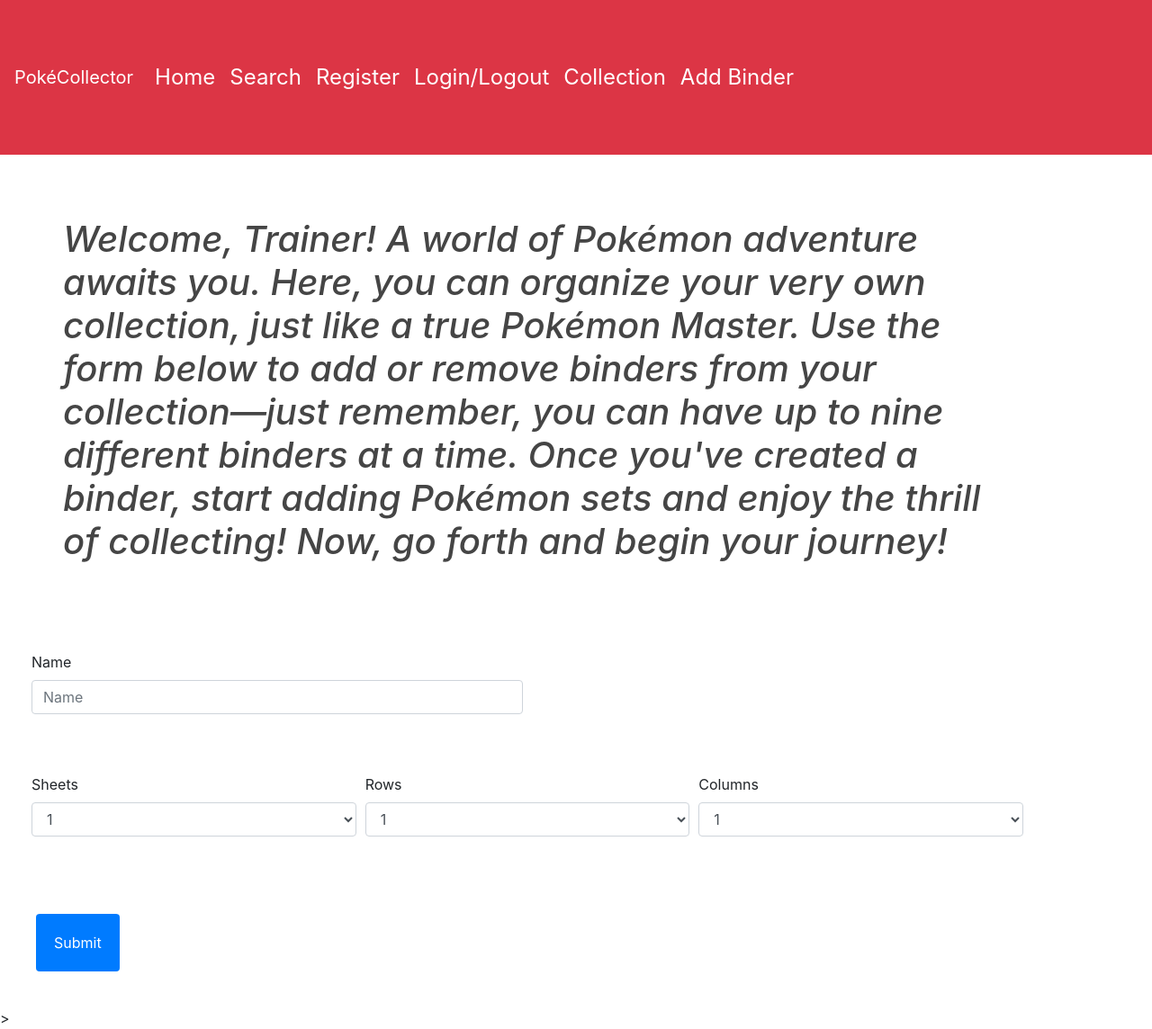
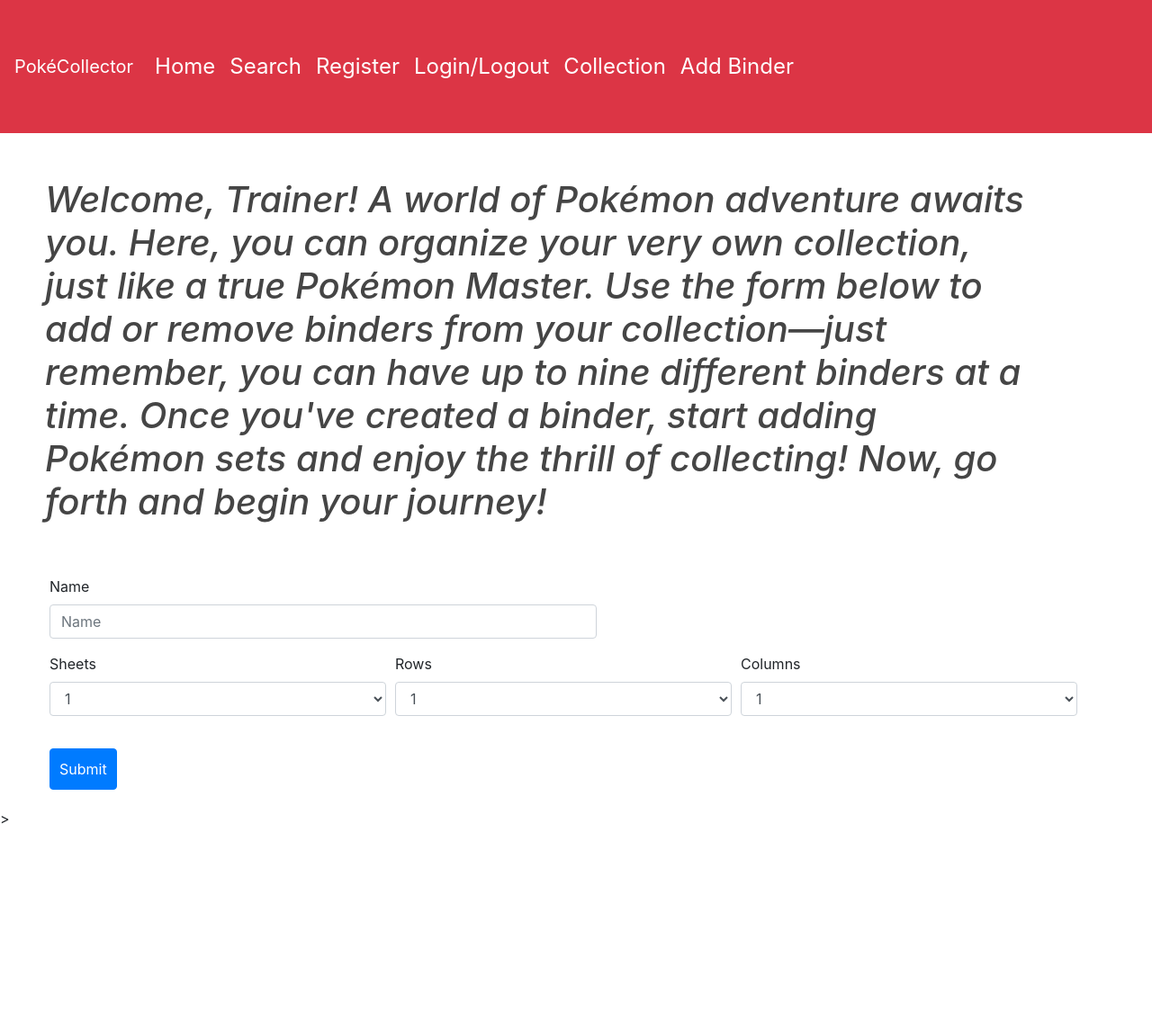
Before and after one commit to everupward248/pokebinder, a Flask app: page /add_binder in a window 1280 px wide. Shown: the whole page at 90% size. After the commit the page ends 916 px from the top, so only its background shows below. Run offline with Flask 3, Linux system fonts and the light colour scheme; the visitor is signed in with stand-in values (Sample User, id 1); some libraries are stand-ins or nearby versions.

Commit message:
add binder css corrected, navbar corrected.

```diff
--- a/static/styles.css
+++ b/static/styles.css
@@ -1,11 +1,12 @@
 .navbar {
     font-size: 1.5rem; /* Adjust font size */
+    background: transparent;
   }
 
-    .navbar-nav .nav-link {
-    padding: 60px 120px; /* Adjust padding */
+  .navbar-custom {
+    background-color: rgba(0, 0, 0, 0.6);
+    transition: background-color 0.3s ease;
   }
-
 
 
 .hide {
--- a/templates/add_binder.html
+++ b/templates/add_binder.html
@@ -7,7 +7,7 @@
 {% block main %}
 
 <!--Header to greet the user when on the page-->
-<div style="width: 90%; border: 15px; padding: 50px; margin: 20px; font-style: italic; color: #454545">
+<div style="width: 90%; border: 15px; padding: 30px; margin: 20px; font-style: italic; color: #454545">
     <h1>
     Welcome, Trainer! A world of Pokémon adventure awaits you. Here, you can organize your very own collection, just like a true Pokémon Master. Use the form below to add or remove binders from your collection—just remember, you can have up to nine different binders at a time. Once you've created a binder, start adding Pokémon sets and enjoy the thrill of collecting! Now, go forth and begin your journey!
     </h1>
@@ -17,14 +17,14 @@
 
 <!--Add a form where the user can add the data necessary for a binder to be created. Use the grid layout from "form row" on the bootstrap form page-->
 <form action="/add_binder" method="post">
-    <div class="form-row" style="width: 90%; border: 15px; padding: 20px; margin: 10px;">
+    <div class="form-row" style="margin-left: 50px;">
         <div class="form-group col-md-6">
             <label for="inputName">Name</label>
             <input type="text" autocomplete="off" class="form-control" id="inputName" name="name" placeholder="Name">
         </div>
     </div>
     <!--Add options to add the rows, columns, and sheets to the binder. Use dropdown to constrain the potential options to be in line with limits built in the db-->
-    <div class="form-row" style="width: 90%; border: 15px; padding: 20px; margin: 10px;">
+    <div class="form-row" style="width: 90%; margin-left: 50px;">
         <div class="form-group col-md-4">
             <label for="inputSheets">Sheets</label>
             <select id="inputSheets" class="form-control" name="sheets"></select>
@@ -38,7 +38,7 @@
             <select id="inputCols" class="form-control" name="cols"></select>
         </div>
     </div>
-    <button type="submit" class="btn btn-primary" style="border: 15px; padding: 20px; margin: 40px;">Submit</button>
+    <button type="submit" class="btn btn-primary" style="padding: 10px; margin: 20px; margin-left: 55px;">Submit</button>
 </form>
 
 <!--script used to dynamically generate the ranges needed for the dropdown menus-->>
--- a/templates/base.html
+++ b/templates/base.html
@@ -15,13 +15,15 @@
     <link href="/static/styles.css" rel="stylesheet">
 
     <!--internal css-->
-    <stlye>{% block style %}{% endblock %}</stlye>
+    <stlye>
+      {% block style %}{% endblock %}
+    </stlye>
 
     <title>PokéCollectorTCG {% block title %}{% endblock %}</title>
   </head>
   <body>
     <!--nav bar from bootstrap-->
-    <nav class="navbar navbar-expand-lg navbar-light bg-danger">
+    <nav class="navbar navbar-expand-lg navbar-custom py-5 navbar-light bg-danger">
       <a class="navbar-brand text-white" href="/">PokéCollector</a>
       <button class="navbar-toggler" type="button" data-toggle="collapse" data-target="#navbarNav" aria-controls="navbarNav" aria-expanded="false" aria-label="Toggle navigation">
         <span class="navbar-toggler-icon"></span>
--- a/templates/base_centered.html
+++ b/templates/base_centered.html
@@ -18,7 +18,7 @@
   </head>
   <body>
     <!--nav bar from bootstrap-->
-    <nav class="navbar navbar-expand-lg navbar-light bg-danger">
+    <nav class="navbar navbar-expand-lg py-5 navbar-light bg-danger">
       <a class="navbar-brand text-white" href="/">PokéCollector</a>
       <button class="navbar-toggler" type="button" data-toggle="collapse" data-target="#navbarNav" aria-controls="navbarNav" aria-expanded="false" aria-label="Toggle navigation">
         <span class="navbar-toggler-icon"></span>
@@ -51,6 +51,10 @@
         {% block main %}{% endblock %}
     </main>
 
+    <footer class="bg-white border-top shadow-sm text-center py-1 fixed-bottom">
+      Thanks for visiting!
+    </footer>
+
     <!-- Optional JavaScript -->
     <!-- jQuery first, then Popper.js, then Bootstrap JS -->
     <script src="https://code.jquery.com/jquery-3.3.1.slim.min.js" integrity="sha384-q8i/X+965DzO0rT7abK41JStQIAqVgRVzpbzo5smXKp4YfRvH+8abtTE1Pi6jizo" crossorigin="anonymous"></script>
--- a/templates/collection.html
+++ b/templates/collection.html
@@ -10,11 +10,11 @@
 </div>
 <div class="flex-container" style="display: flex; flex-wrap: wrap; box-sizing: border-box;">
     {% for binder in user_data %}
-    <div class="flex-item" style="width: 33.33%">
+    <div class="flex-item" style="width: 33.33%; text-align: center;">
         <!--need to create the route in flask app which renders the selected_binder html-->
         <a href="{{ url_for('selected_binder', binder_id=binder['binder_id']) }}">
             <!--wrap image tag in a tag to make img clickable and a link-->
-            <img src="{{ binder.img_url }}" alt="{{ binder.name }}" style="width: 100%; height: auto; padding: 80px; margin: 40px;">
+            <img src="{{ binder.img_url }}" alt="{{ binder.name }}" style="width: 80%; height: auto; padding: 40px; margin: 20px;">
         </a>
         <div style="text-align: center;">
             <p>Name: {{ binder['name']}}</p>
--- a/templates/searched.html
+++ b/templates/searched.html
@@ -50,7 +50,7 @@
             document.getElementById('modalContent').src = src;
             // Enlargement using the passed width
             if (width) {
-                document.getElementById('modalContent').style.width = (width * 2) + 'px'; // 1.5x enlargement
+                document.getElementById('modalContent').style.width = (width * 1.75) + 'px'; // 1.5x enlargement
             } else {
                 document.getElementById('modalContent').style.width = '600px'; // fallback
             }
--- a/templates/selected_binder.html
+++ b/templates/selected_binder.html
@@ -12,7 +12,7 @@
 
 
 .modal-content {
-    width: 800px;
+    width: 600px;
     max-width: 90%;
     max-height: 90%;
     height: auto;
```
